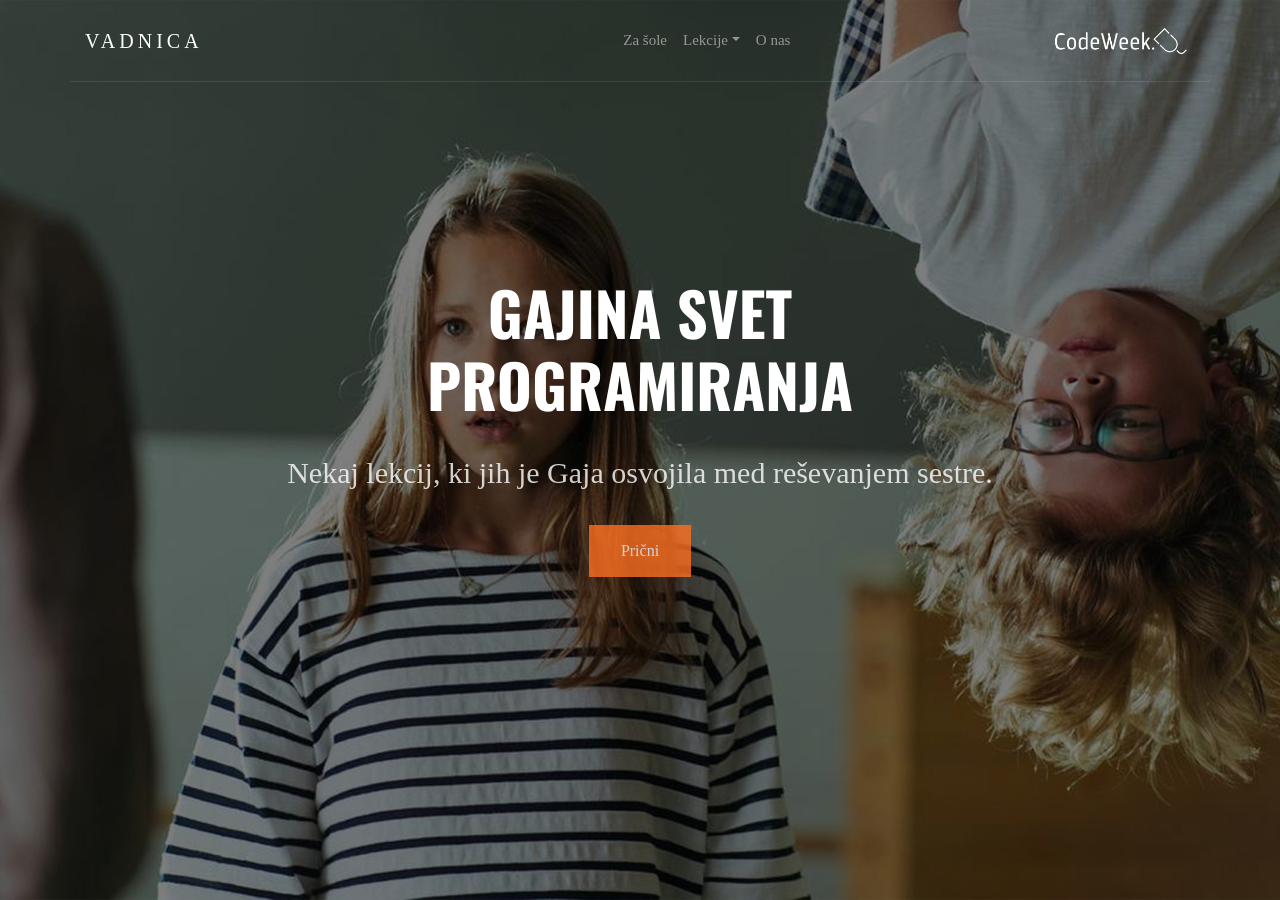
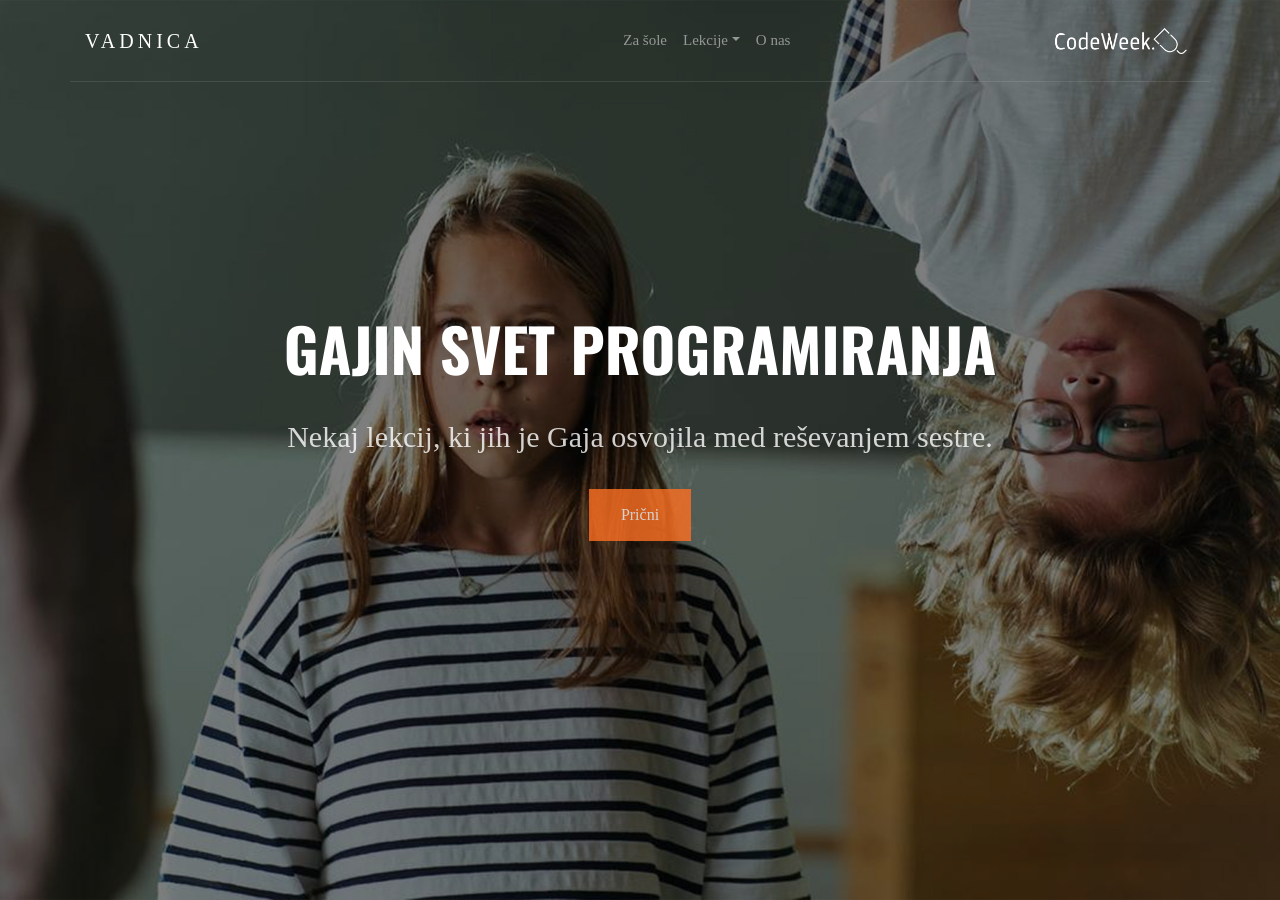
Before and after one commit to codeweeksi/gajin-svet, a Jekyll site: the page built from vadnica/index.md, in a window 1280 px wide and 900 px high. Built offline with Jekyll 4.4.1, drawn with Linux system fonts in a browser that asks for light colours; some web fonts are replaced; comment, search, counter and statistics services are not loaded.

Commit message:
Update lessons.html

```diff
--- a/_layouts/lessons.html
+++ b/_layouts/lessons.html
@@ -10,7 +10,7 @@ layout: default
       <div class="col-md-8 text-center">
 
         <div class="mb-5 element-animate">
-          <h1>Gajina svet programiranja</h1>
+          <h1>Gajin svet programiranja</h1>
           <p class="lead">Nekaj lekcij, ki jih je Gaja osvojila med reševanjem sestre.</p>
           <p><a href="/vadnica/lekcije/kako-je-matic-uganil-teino-geslo/" class="btn btn-primary">Prični</a></p>
         </div>
```
